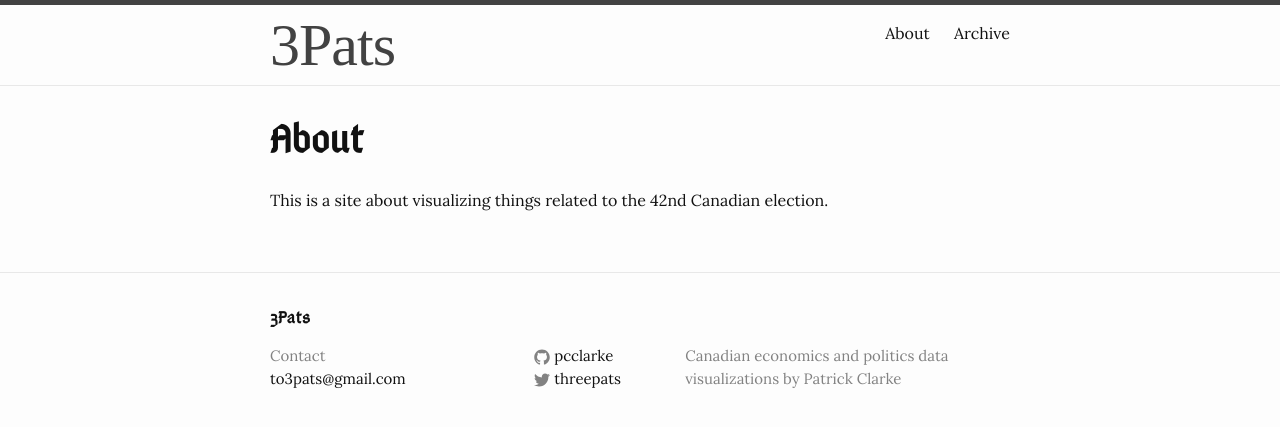
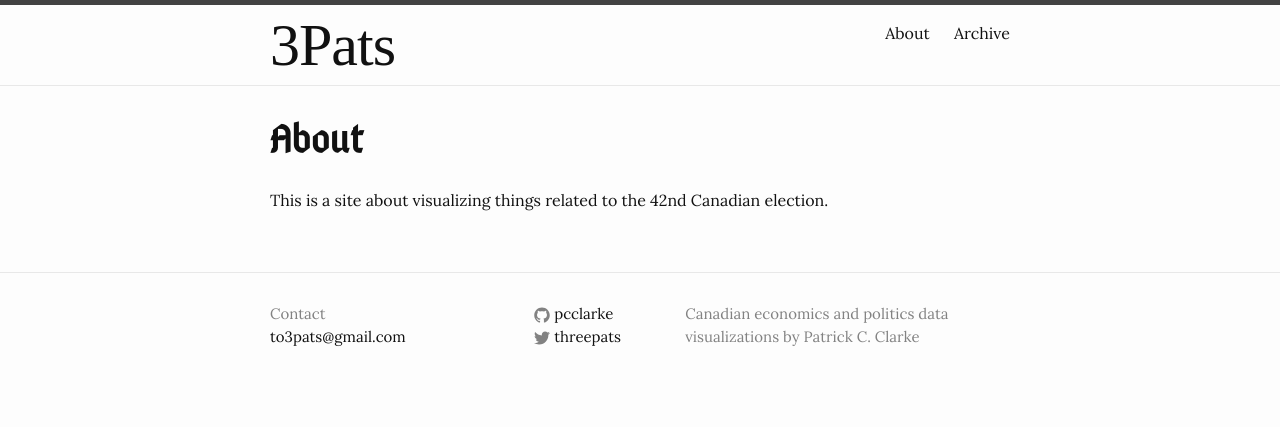
Before and after one commit to pcclarke/3pats, a Jekyll site: the page built from about.md, in a window 1280 px wide. Shown: the top 427 px of the page. Built offline with Jekyll 4.4.1, drawn with Linux system fonts in a browser that asks for light colours; some web fonts are replaced.

Commit message:
Tweaks to clean up styling

```diff
--- a/_config.yml
+++ b/_config.yml
@@ -2,7 +2,7 @@
 title: 3Pats
 email: to3pats@gmail.com
 description: > # this means to ignore newlines until "baseurl:"
-  Canadian economics and politics data visualizations by Patrick Clarke
+  Canadian economics and politics data visualizations by Patrick C. Clarke
 baseurl: "" # the subpath of your site, e.g. /blog/
 url: "http://3pats.ca" # the base hostname & protocol for your site
 twitter_username: threepats
--- a/_includes/footer.html
+++ b/_includes/footer.html
@@ -1,8 +1,6 @@
 <footer class="site-footer">
 
   <div class="wrapper">
-
-    <h2 class="footer-heading">{{ site.title }}</h2>
 
     <div class="footer-col-wrapper">
       <div class="footer-col  footer-col-1">
--- a/_posts/2015-09-08-election-lengths.markdown
+++ b/_posts/2015-09-08-election-lengths.markdown
@@ -303,7 +303,7 @@
 
   // Create bar labels
   election.append("text")
-	  .attr("x", 2)
+	  .attr("x", 1.5)
 	  .attr("y", height)
 	  .text(function(d) { return d.total; });
 
--- a/_sass/_layout.scss
+++ b/_sass/_layout.scss
@@ -17,11 +17,6 @@
     letter-spacing: -1px;
     margin-bottom: 0;
     float: left;
-
-    &,
-    &:visited {
-        color: $grey-color-dark;
-    }
 }
 
 .site-nav {
@@ -157,6 +152,14 @@
     }
 }
 
+.pagination {
+	float: right;
+	margin-top: 40px;
+
+	.previous, .next {
+		font-family: $heading-font-family;
+	}
+}
 
 
 /**
```
